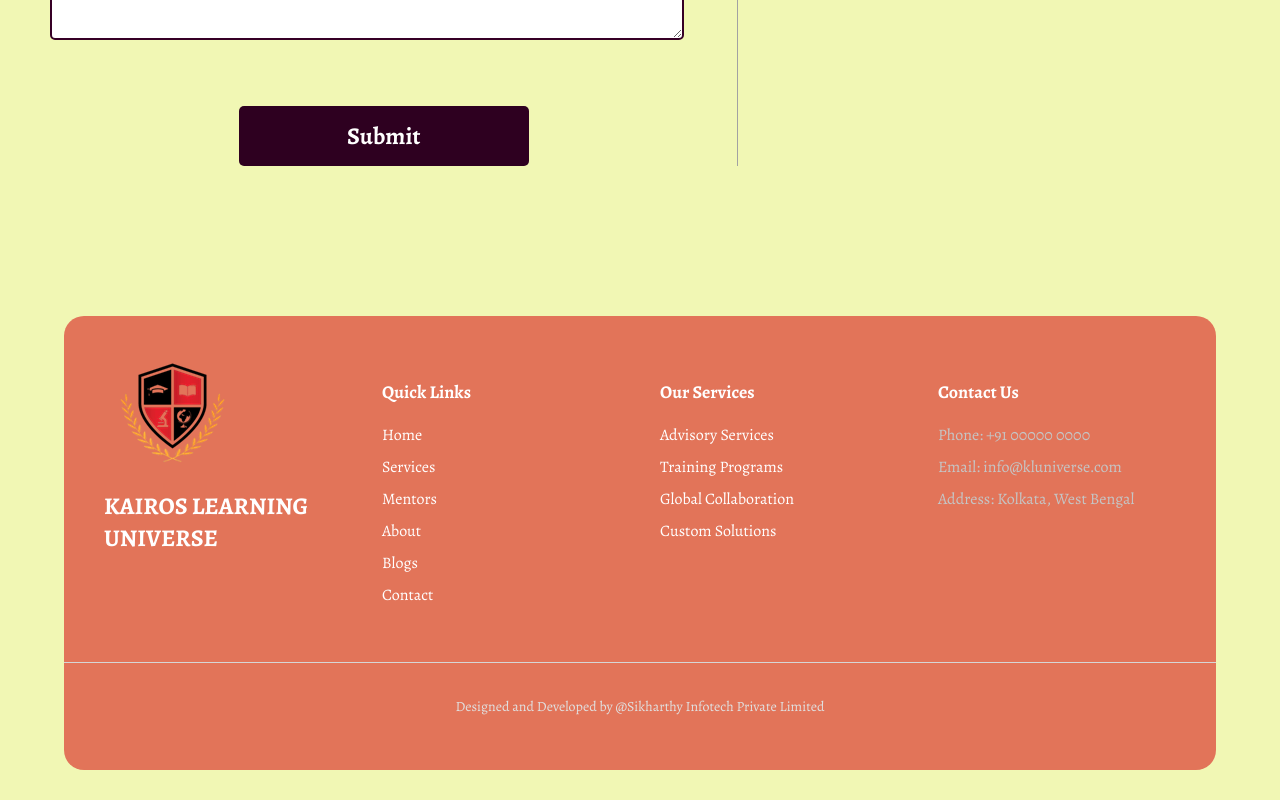
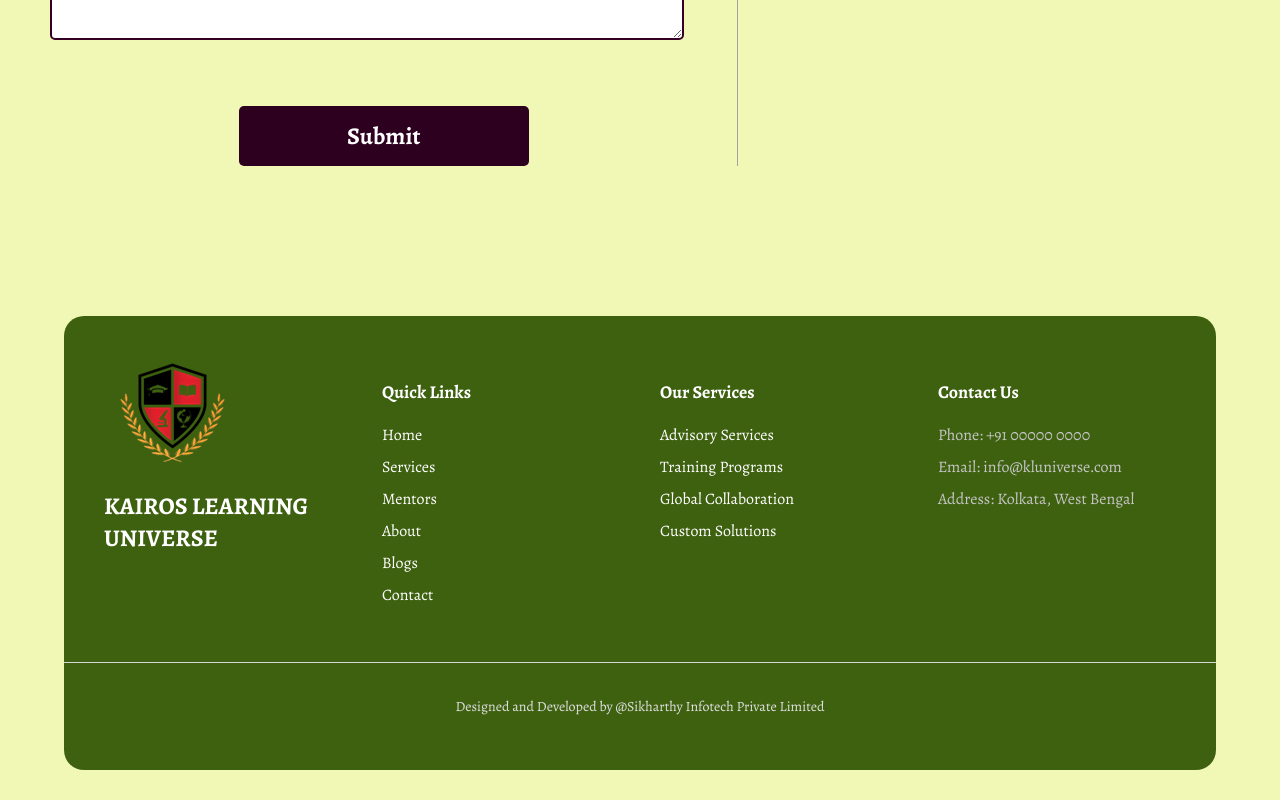
Before and after one commit to el983/klu-v2, a React (Create React App) app: page / in a window 1280 px wide. Shown: the part 6619-7419 px from the top of the page. Built offline with nearby package versions, Linux system fonts and the light colour scheme.

Commit message:
Update Footer.css

```diff
--- a/src/components/Footer.css
+++ b/src/components/Footer.css
@@ -1,6 +1,6 @@
 /* Footer Container */
 .footer-area {
-  background: #e27459;
+  background: #3e6110;
   color: #ffffff;
   padding: 40px 0;
   /* font-family: Arial, sans-serif; */
```
